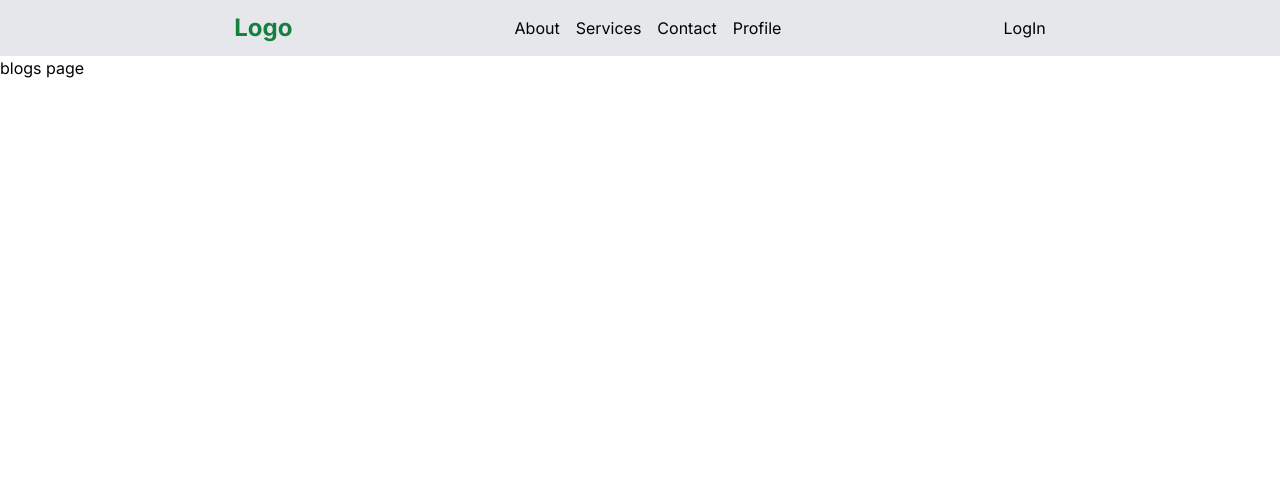
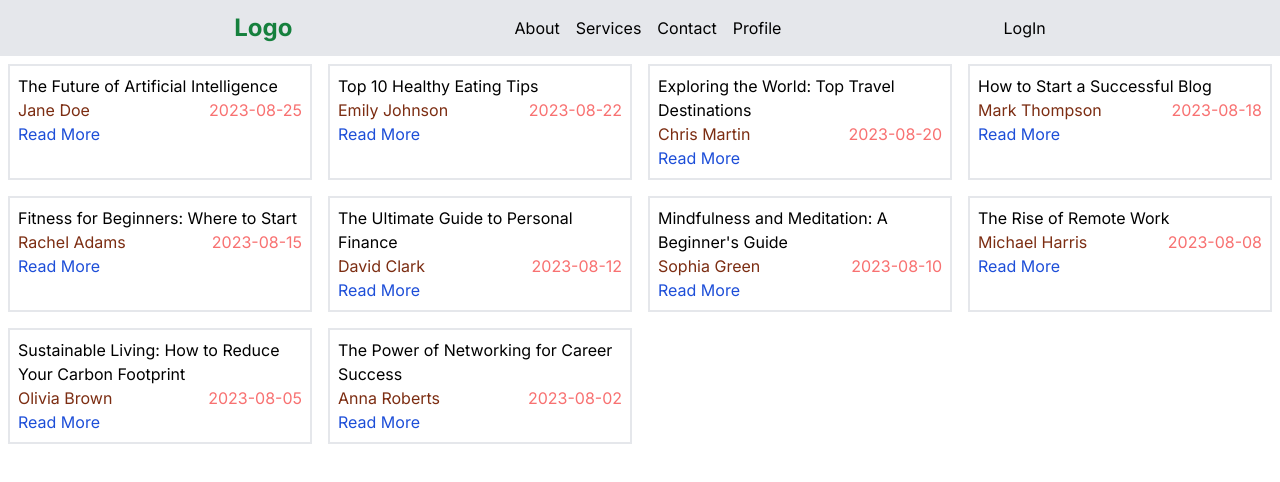
Before and after one commit to sebokdas1/next-hero, a Next.js app: page /about/blogs in a window 1280 px wide. Shown: the top 482 px of the page. Built offline with nearby package versions, Linux system fonts and the light colour scheme.

Commit message:
blog post displayd at blogs page

```diff
--- /dev/null
+++ b/src/app/about/blogs/[title]/page.jsx
@@ -0,0 +1,7 @@
+import React from "react";
+
+const page = () => {
+  return <div></div>;
+};
+
+export default page;
--- a/src/app/about/blogs/page.jsx
+++ b/src/app/about/blogs/page.jsx
@@ -1,7 +1,195 @@
+import Link from "next/link";
 import React from "react";
 
 const page = () => {
-  return <div>blogs page</div>;
+  const blogs = [
+    {
+      id: 1,
+      title: "The Future of Artificial Intelligence",
+      author: "Jane Doe",
+      date: "2023-08-25",
+      content:
+        "In this post, we explore the potential of AI to revolutionize various industries, from healthcare to finance.",
+      tags: ["AI", "Technology", "Future"],
+      comments: [
+        {
+          user: "John Smith",
+          comment: "Great article! Excited about the future of AI.",
+          date: "2023-08-26",
+        },
+      ],
+    },
+    {
+      id: 2,
+      title: "Top 10 Healthy Eating Tips",
+      author: "Emily Johnson",
+      date: "2023-08-22",
+      content:
+        "Healthy eating is essential for maintaining a balanced lifestyle. In this blog, we cover the top 10 tips for eating healthy.",
+      tags: ["Health", "Nutrition", "Lifestyle"],
+      comments: [
+        {
+          user: "Sarah Lee",
+          comment:
+            "Thanks for the tips! I've started incorporating more veggies into my diet.",
+          date: "2023-08-23",
+        },
+      ],
+    },
+    {
+      id: 3,
+      title: "Exploring the World: Top Travel Destinations",
+      author: "Chris Martin",
+      date: "2023-08-20",
+      content:
+        "Traveling is a wonderful way to experience new cultures. In this post, we highlight top travel destinations for 2023.",
+      tags: ["Travel", "Adventure", "Culture"],
+      comments: [
+        {
+          user: "Lisa Turner",
+          comment:
+            "Rome is definitely on my bucket list! Thanks for the recommendations.",
+          date: "2023-08-21",
+        },
+      ],
+    },
+    {
+      id: 4,
+      title: "How to Start a Successful Blog",
+      author: "Mark Thompson",
+      date: "2023-08-18",
+      content:
+        "Blogging can be a rewarding career. Learn how to start and grow a successful blog from scratch.",
+      tags: ["Blogging", "Content Creation", "Career"],
+      comments: [
+        {
+          user: "Amanda Lee",
+          comment: "This is so helpful for beginners like me!",
+          date: "2023-08-19",
+        },
+      ],
+    },
+    {
+      id: 5,
+      title: "Fitness for Beginners: Where to Start",
+      author: "Rachel Adams",
+      date: "2023-08-15",
+      content:
+        "Getting into fitness can be overwhelming. Here's a guide to help beginners start their fitness journey.",
+      tags: ["Fitness", "Health", "Wellness"],
+      comments: [
+        {
+          user: "Tom Baker",
+          comment: "Just what I needed to get started!",
+          date: "2023-08-16",
+        },
+      ],
+    },
+    {
+      id: 6,
+      title: "The Ultimate Guide to Personal Finance",
+      author: "David Clark",
+      date: "2023-08-12",
+      content:
+        "Managing your finances effectively is key to a stable and secure life. Here's an ultimate guide to personal finance.",
+      tags: ["Finance", "Budgeting", "Investing"],
+      comments: [
+        {
+          user: "Laura Wilson",
+          comment:
+            "Thanks for the detailed guide. I've already started budgeting better.",
+          date: "2023-08-13",
+        },
+      ],
+    },
+    {
+      id: 7,
+      title: "Mindfulness and Meditation: A Beginner's Guide",
+      author: "Sophia Green",
+      date: "2023-08-10",
+      content:
+        "Mindfulness and meditation are powerful tools for mental well-being. Learn how to start your practice.",
+      tags: ["Mindfulness", "Meditation", "Well-being"],
+      comments: [
+        {
+          user: "Ethan White",
+          comment:
+            "I've been looking to start meditating. This guide is perfect.",
+          date: "2023-08-11",
+        },
+      ],
+    },
+    {
+      id: 8,
+      title: "The Rise of Remote Work",
+      author: "Michael Harris",
+      date: "2023-08-08",
+      content:
+        "Remote work has become more popular than ever. Explore the benefits and challenges of this new work model.",
+      tags: ["Remote Work", "Career", "Productivity"],
+      comments: [
+        {
+          user: "Nina Patel",
+          comment: "Remote work has changed my life for the better.",
+          date: "2023-08-09",
+        },
+      ],
+    },
+    {
+      id: 9,
+      title: "Sustainable Living: How to Reduce Your Carbon Footprint",
+      author: "Olivia Brown",
+      date: "2023-08-05",
+      content:
+        "Living sustainably is crucial for the planet. Here are some practical ways to reduce your carbon footprint.",
+      tags: ["Sustainability", "Environment", "Eco-friendly"],
+      comments: [
+        {
+          user: "Paul Stevens",
+          comment:
+            "I've started implementing some of these tips in my daily life.",
+          date: "2023-08-06",
+        },
+      ],
+    },
+    {
+      id: 10,
+      title: "The Power of Networking for Career Success",
+      author: "Anna Roberts",
+      date: "2023-08-02",
+      content:
+        "Networking is a key factor in career advancement. Learn how to network effectively and grow your career.",
+      tags: ["Career", "Networking", "Professional Development"],
+      comments: [
+        {
+          user: "Daniel Moore",
+          comment:
+            "Networking has helped me get where I am today. Great advice!",
+          date: "2023-08-03",
+        },
+      ],
+    },
+  ];
+
+  return (
+    <div className="grid grid-cols-2 lg:grid-cols-4 gap-4 mt-2 px-2">
+      {blogs?.map((blog) => (
+        <div key={blog.id} className="border-2 p-2">
+          <h2>{blog.title}</h2>
+          <h5 className="flex justify-between items-center">
+            <span className="text-orange-900">{blog.author}</span>{" "}
+            <span className="text-red-400">{blog.date}</span>
+          </h5>
+          <Link
+            href={`blogs/${blog.title}`}
+            className="text-blue-700 hover:underline"
+          >
+            Read More
+          </Link>
+        </div>
+      ))}
+    </div>
+  );
 };
 
 export default page;
--- a/src/components/Navbar.jsx
+++ b/src/components/Navbar.jsx
@@ -29,12 +29,12 @@ const Navbar = () => {
     router.push("/login");
   };
   return (
-    <nav className="p-3 flex justify-evenly items-center bg-gray-200">
+    <nav className="p-3 flex lg:justify-evenly items-center bg-gray-200">
       <Link href={"/"} className="text-green-700 text-2xl font-bold">
         Logo
       </Link>
 
-      <ul className="flex justify-between space-x-4">
+      <ul className="flex justify-between lg:space-x-4">
         {links?.map((link) => (
           <Link
             className={`${pathName === link.path && "text-cyan-700"}`}
```
